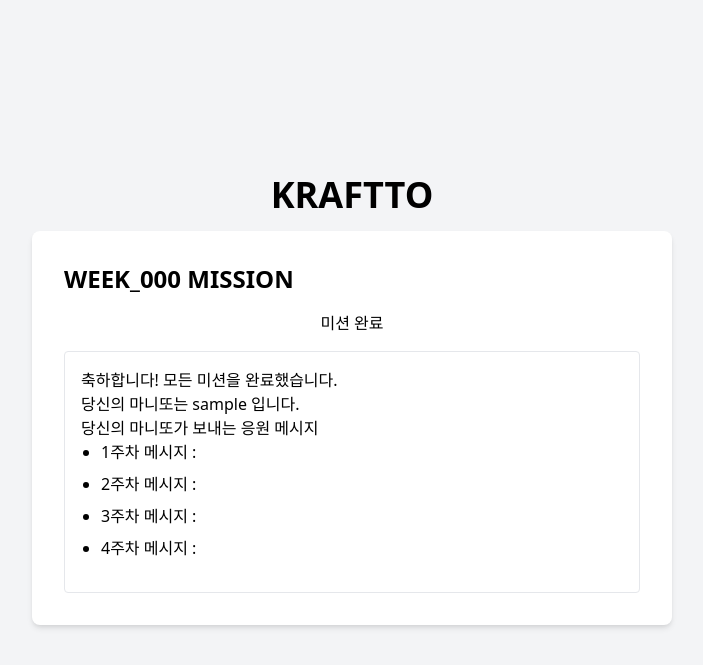
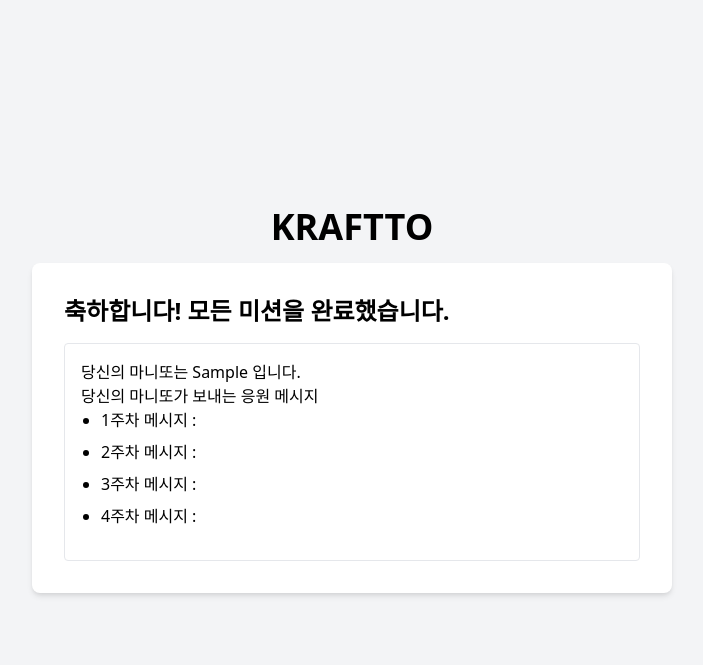
Before and after one commit to sirloinbh/Kraftto, a Flask app: template templates/final_complete.html in a window 1280 px wide. Shown: the top 665 px of the page, without its empty margins (288-991 px from the left). Run offline with Flask 3, Linux system fonts and the light colour scheme; the template is opened without the code that fills it: most values are stand-ins (such as "Sample title", 1, 10 or a date in 2020).

Commit message:
미션 메세지 기능

```diff
--- a/modules/mission_complete.py
+++ b/modules/mission_complete.py
@@ -12,7 +12,8 @@ mission_complete_bp = Blueprint('mission_complete', __name__)
 def mission_complete_fun():
     all_messages = list(db.user.find({'username': "마찬옥"}, {
         'message1': True, 'message2': True, 'message3': True, 'message4': True}))[0]
+    person_i_got_help = db.user.find_one({'username': "강철구"})
 
-    print(all_messages)
+    print(all_messages, person_i_got_help)
 
-    return render_template('final_complete.html', message=all_messages)
+    return render_template('final_complete.html', message=all_messages, person_i_got_help=person_i_got_help)
--- a/templates/final_complete.html
+++ b/templates/final_complete.html
@@ -17,12 +17,11 @@
 
         <div class="bg-white p-8 rounded-lg shadow-md w-1/2">
             <h3 class="text-2xl font-semibold mb-4">
-                WEEK_{{ weeknumber }}  MISSION
+                축하합니다! 모든 미션을 완료했습니다.
             </h3>
-            <p class="text-center">미션 완료</p>
+
             <div class="border rounded p-4 mt-4">
-                <p>축하합니다! 모든 미션을 완료했습니다.</p>
-                <p> 당신의 마니또는 {{ username }} 입니다.</p>
+                <p> 당신의 마니또는 {{ person_i_got_help.person_i_got_help }} 입니다.</p>
                 <p>당신의 마니또가 보내는 응원 메시지</p>
                 <ul class="list-disc pl-5 mb-4">
                     <li class="mb-2">1주차 메시지 : {{ message.message1 }}</li>
```
